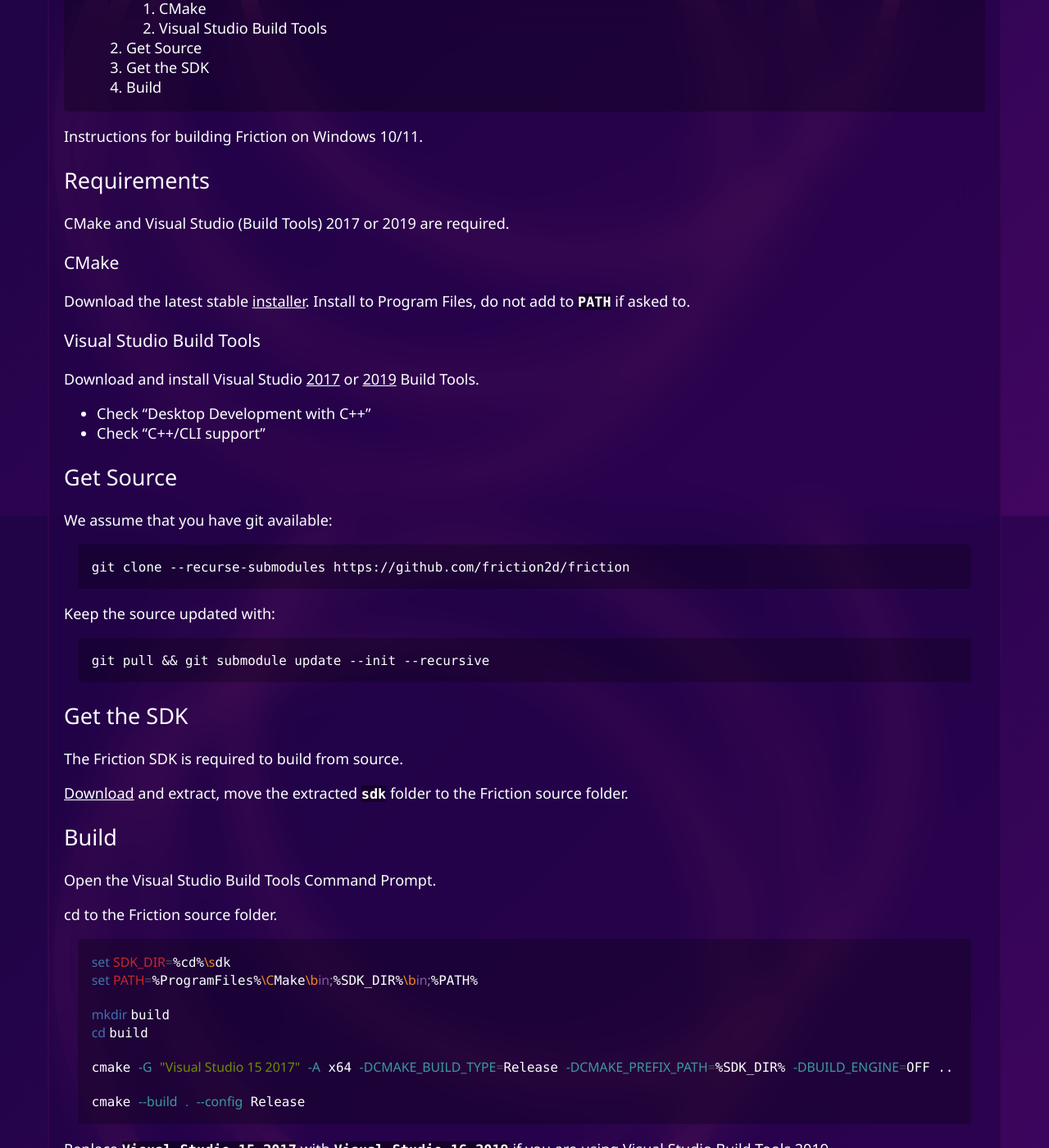
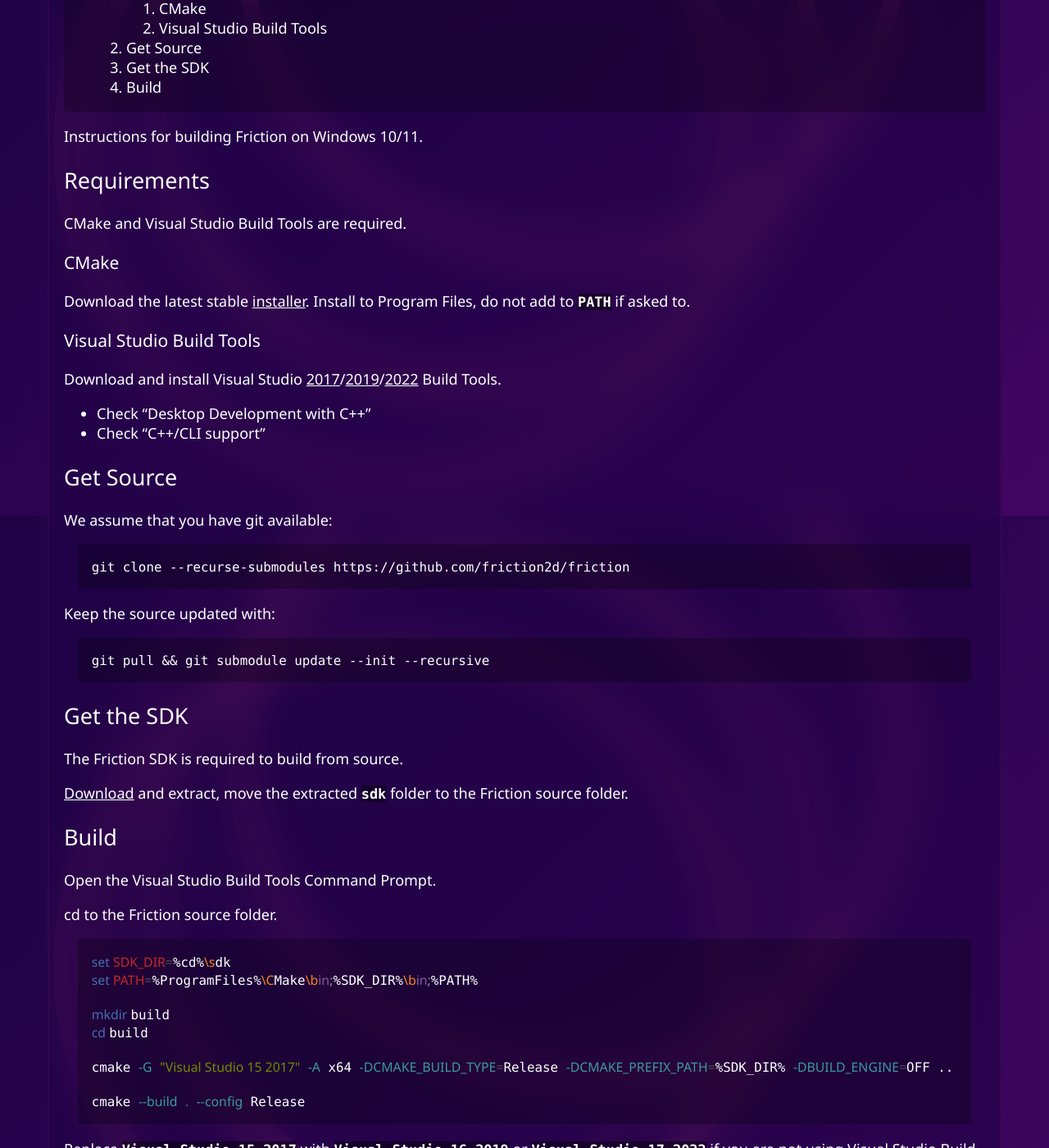
Before and after one commit to friction2d/friction2d.github.io, a Jekyll site: the page built from documentation/source-windows.md, in a window 1280 px wide and 1400 px high, scrolled down 371 px. Shown: the whole window at 82% size. Built offline with Jekyll 4.4.1, drawn with Linux system fonts in a browser that asks for light colours; some of the changed text lies outside the part shown.

Commit message:
Update source-windows.md

````diff
--- a/documentation/source-windows.md
+++ b/documentation/source-windows.md
@@ -16,7 +16,7 @@ Instructions for building Friction on Windows 10/11.
 
 ## Requirements
 
-CMake and Visual Studio (Build Tools) 2017 or 2019 are required.
+CMake and Visual Studio Build Tools are required.
 
 ### CMake
 
@@ -24,7 +24,7 @@ Download the latest stable [installer](https://cmake.org/cmake/download). Instal
 
 ### Visual Studio Build Tools
 
-Download and install Visual Studio [2017](https://aka.ms/vs/15/release/vs_buildtools.exe) or [2019](https://aka.ms/vs/16/release/vs_buildtools.exe) Build Tools.
+Download and install Visual Studio [2017](https://aka.ms/vs/15/release/vs_buildtools.exe)/[2019](https://aka.ms/vs/16/release/vs_buildtools.exe)/[2022](https://aka.ms/vs/17/release/vs_buildtools.exe) Build Tools.
 
 * Check "Desktop Development with C++"
 * Check "C++/CLI support"
@@ -47,7 +47,7 @@ git pull && git submodule update --init --recursive
 
 The Friction SDK is required to build from source.
 
-[Download](https://github.com/friction2d/friction-sdk/releases/download/v1.0.0/friction-sdk-1.0.0r2-windows-x64.7z) and extract, move the extracted `sdk` folder to the Friction source folder.
+[Download](https://github.com/friction2d/friction-sdk/releases/download/v1.0.0/friction-sdk-1.0.0r4-windows-x64.7z) and extract, move the extracted `sdk` folder to the Friction source folder.
 
 ## Build
 
@@ -67,4 +67,4 @@ cmake -G "Visual Studio 15 2017" -A x64 -DCMAKE_BUILD_TYPE=Release -DCMAKE_PREFI
 cmake --build . --config Release
 ```
 
-Replace `Visual Studio 15 2017` with `Visual Studio 16 2019` if you are using Visual Studio Build Tools 2019.
+Replace `Visual Studio 15 2017` with `Visual Studio 16 2019` or `Visual Studio 17 2022` if you are not using Visual Studio Build Tools 2017.
````
